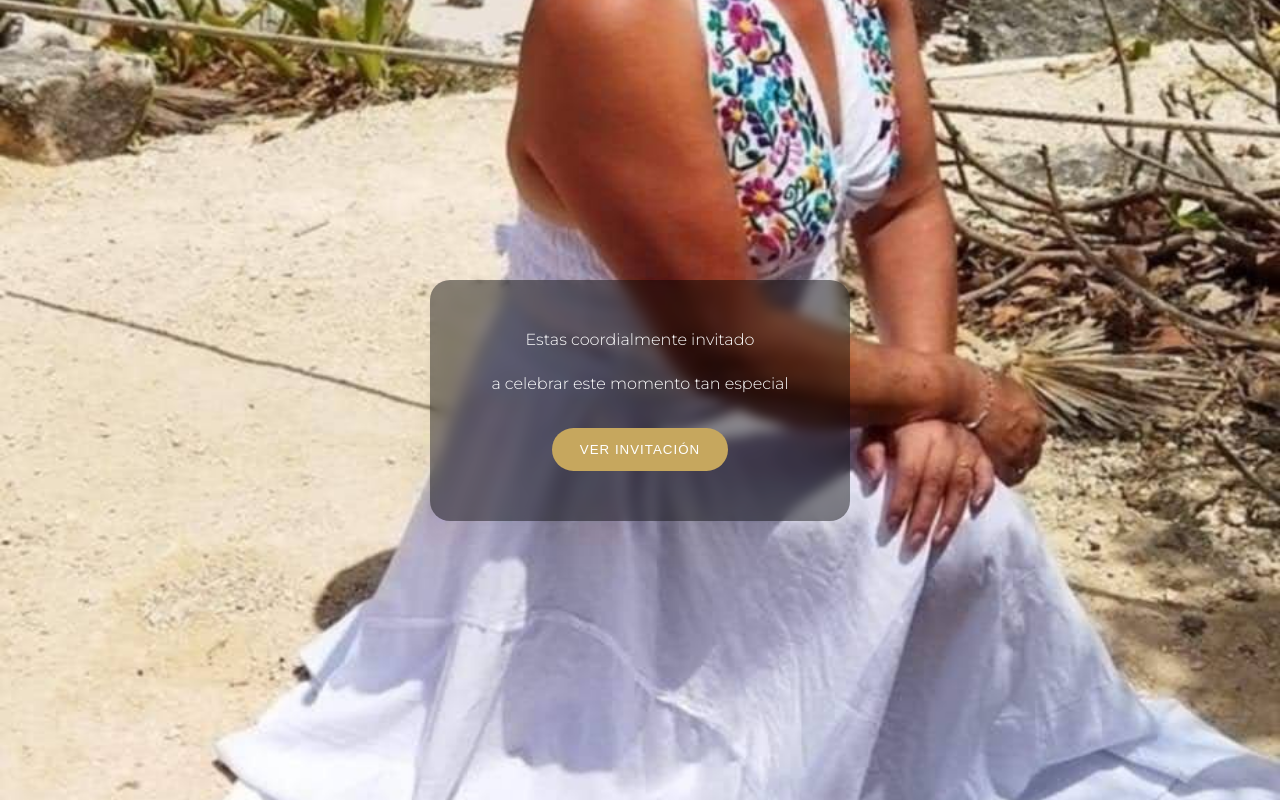
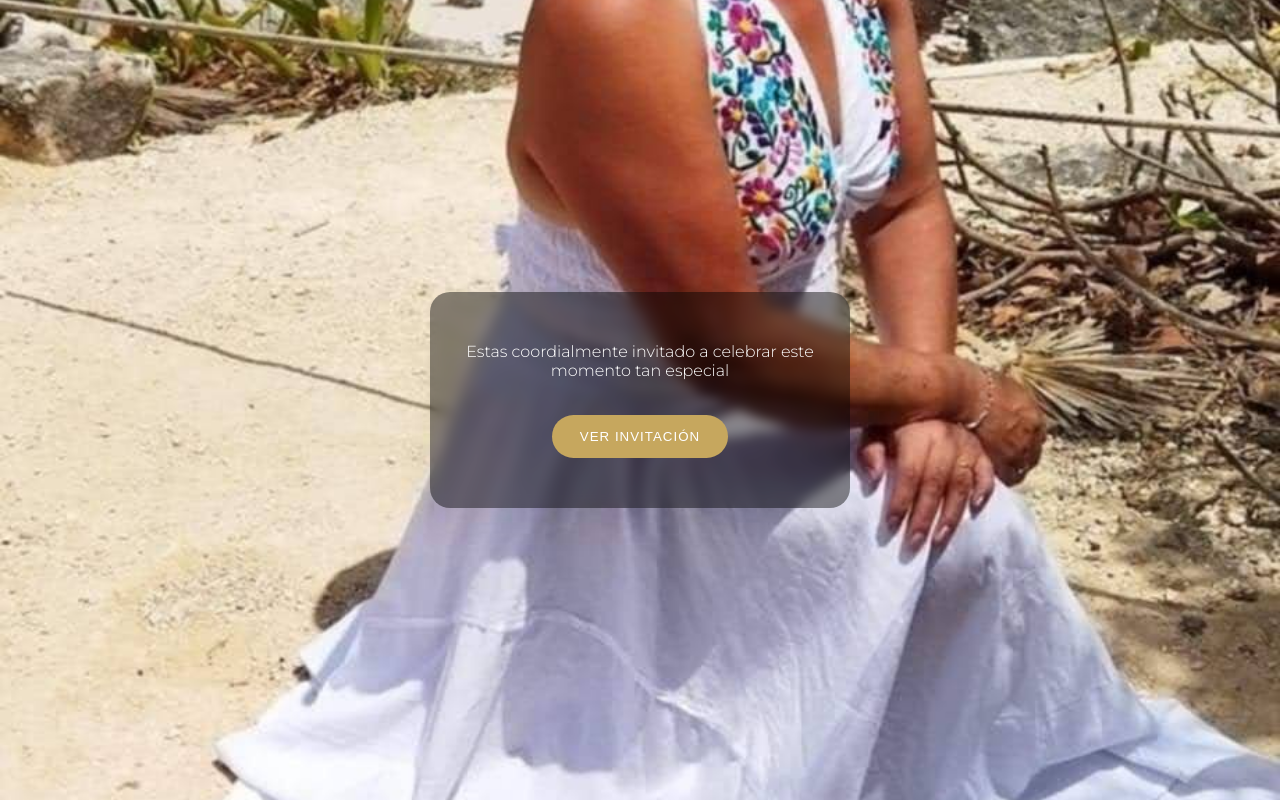
Before and after one commit to jesus-omar/invitacion-60, a plain HTML site: page public/index.html in a window 1280 px wide. Drawn offline with Linux system fonts and the light colour scheme.

Commit message:
actualizacion invitacion

```diff
--- a/public/index.html
+++ b/public/index.html
@@ -20,10 +20,7 @@
    <!-- <h1>60 Años</h1>-->
 
     <p>
-      Estas coordialmente invitado
-    </p>
-    <p>
-      a celebrar este momento tan especial
+      Estas coordialmente invitado a celebrar este momento tan especial
     </p>
 
     <button id="btnAbrirInvitacion">
```
